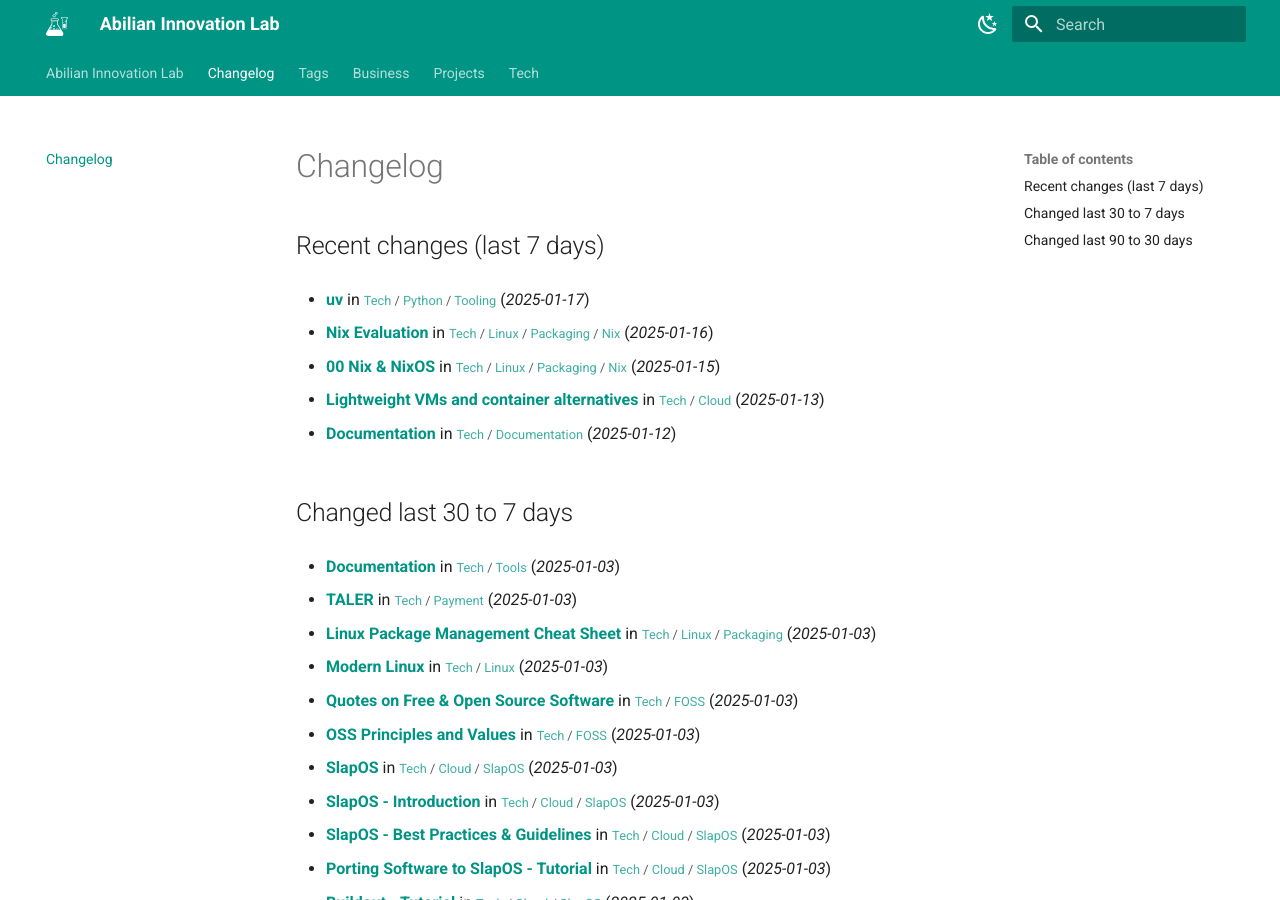
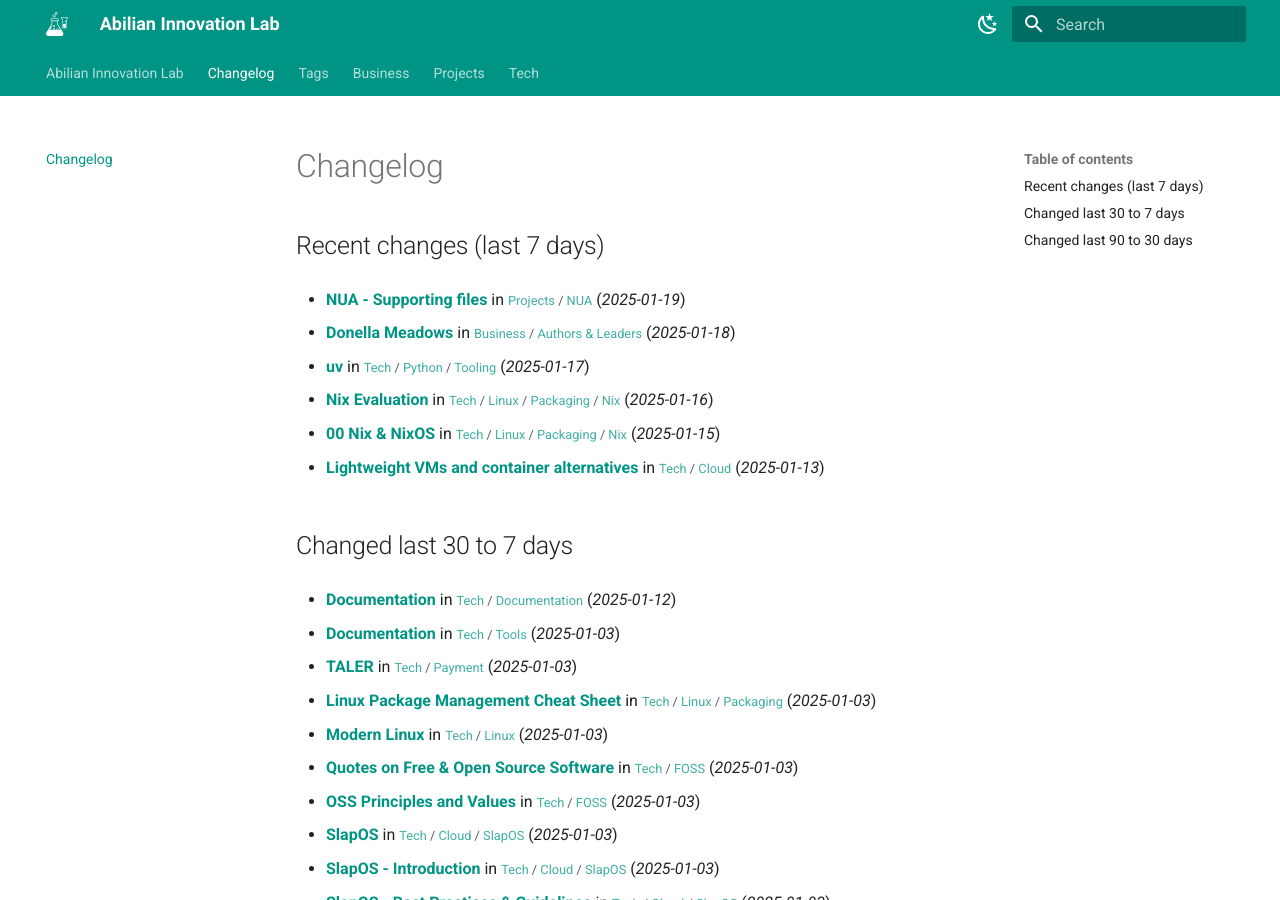
Before and after one commit to abilian/lab.abilian.com, an MkDocs documentation site: the page built from docs/changelog.md, in a window 1280 px wide and 900 px high. Built offline with MkDocs 1.6.1 and Material for MkDocs 9.7.7, drawn with Linux system fonts in a browser that asks for light colours; comment, search, counter and statistics services are not loaded; some of the changed text lies outside the part shown.

Commit message:
Update content

```diff
--- a/docs/changelog.md
+++ b/docs/changelog.md
@@ -1,6 +1,10 @@
 # Changelog
 
 ## Recent changes (last 7 days)
+
+- **[NUA - Supporting files](/Projects/NUA/NUA - Supporting files/)** in <small>[Projects](/Projects/00 Projects/) / [NUA](/Projects/NUA/00 NUA/)</small> (*2025-01-19*)
+
+- **[Donella Meadows](/Business/Authors & Leaders/Donella Meadows/)** in <small>[Business](/Business/00 Business/) / [Authors & Leaders](/Business/Authors & Leaders/00 Authors/)</small> (*2025-01-18*)
 
 - **[uv](/Tech/Python/Tooling/uv/)** in <small>[Tech](/Tech/00 Technology/) / [Python](/Tech/Python/00 Python/) / [Tooling](/Tech/Python/Tooling/Documentation/)</small> (*2025-01-17*)
 
@@ -10,11 +14,11 @@
 
 - **[Lightweight VMs and container alternatives](/Tech/Cloud/Lightweight VMs and container alternatives/)** in <small>[Tech](/Tech/00 Technology/) / [Cloud](/Tech/Cloud/6 pilars AWS/)</small> (*2025-01-13*)
 
-- **[Documentation](/Tech/Documentation/Documentation/)** in <small>[Tech](/Tech/00 Technology/) / [Documentation](/Tech/Documentation/Documentation/)</small> (*2025-01-12*)
-
 
 
 ## Changed last 30 to 7 days
+
+- **[Documentation](/Tech/Documentation/Documentation/)** in <small>[Tech](/Tech/00 Technology/) / [Documentation](/Tech/Documentation/Documentation/)</small> (*2025-01-12*)
 
 - **[Documentation](/Tech/Tools/Documentation/)** in <small>[Tech](/Tech/00 Technology/) / [Tools](/Tech/Tools/Benchmarking CLI/)</small> (*2025-01-03*)
 
@@ -78,13 +82,13 @@
 
 - **[Buildout](/Tech/Cloud/SlapOS/Buildout/)** in <small>[Tech](/Tech/00 Technology/) / [Cloud](/Tech/Cloud/6 pilars AWS/) / [SlapOS](/Tech/Cloud/SlapOS/Buildout - Tutorial/)</small> (*2024-12-20*)
 
+
+
+## Changed last 90 to 30 days
+
 - **[Nixpacks](/Tech/Linux/Packaging/Nix/Nixpacks/)** in <small>[Tech](/Tech/00 Technology/) / [Linux](/Tech/Linux/DGFIP Report - Desktop Linux/) / [Packaging](/Tech/Linux/Packaging/Debian Packaging/) / [Nix](/Tech/Linux/Packaging/Nix/00 Nix & NixOS/)</small> (*2024-12-19*)
 
 - **[Content Addressable Storage (CAS)](/Tech/Databases & Persistence/Content Addressable Storage (CAS)/)** in <small>[Tech](/Tech/00 Technology/) / [Databases & Persistence](/Tech/Databases & Persistence/Content Addressable Storage (CAS)/)</small> (*2024-12-19*)
-
-
-
-## Changed last 90 to 30 days
 
 - **[HyperOpenX - FR](/Projects/HOX/HyperOpenX - FR/)** in <small>[Projects](/Projects/00 Projects/) / [HOX](/Projects/HOX/HyperOpen X - A year in review (2024)/)</small> (*2024-12-17*)
 
```
Also changed, not shown: other parts of docs/changelog.md (+0 -2 lines).
